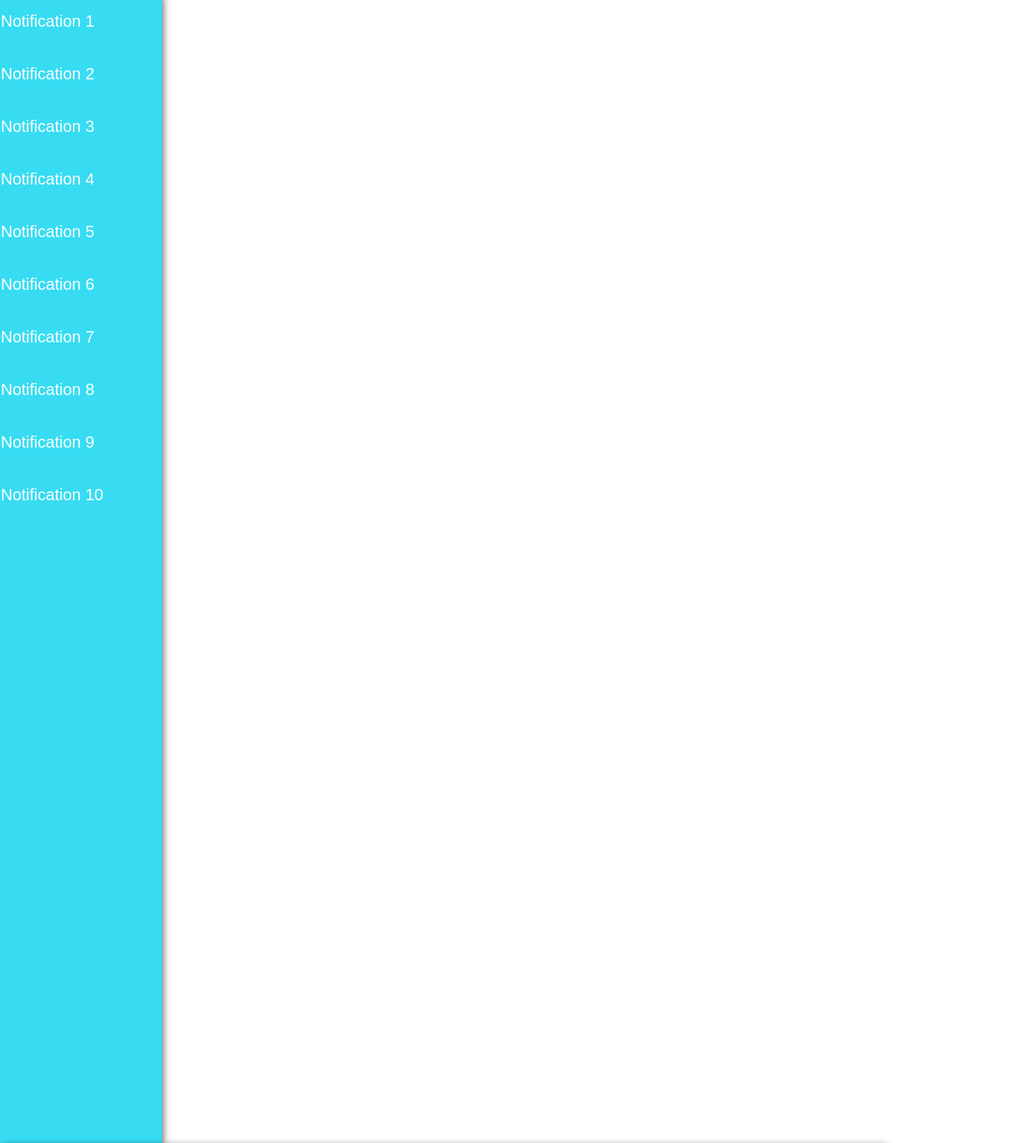
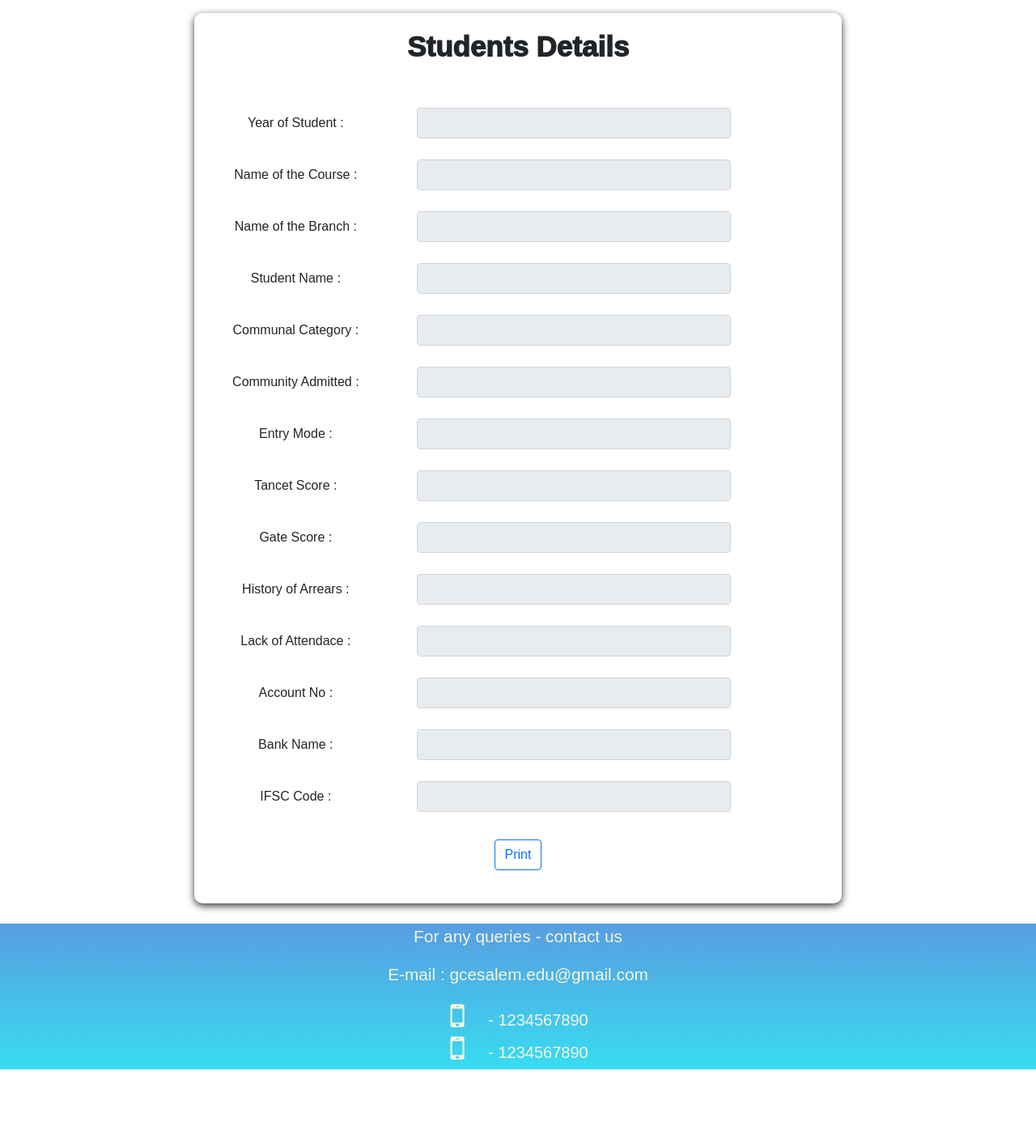
Before and after one commit to Vinothjv10/PG-Assistantship, an Angular app: page / in a window 1280 px wide. Shown: the part 158-1570 px from the top of the page at 81% size. After the commit the page ends 1479 px from the top, so only its background shows below. Built offline with nearby package versions, Linux system fonts and the light colour scheme.

Commit message:
💤💤

```diff
--- a/package.json
+++ b/package.json
@@ -18,6 +18,7 @@
     "@angular/platform-browser": "~13.1.0",
     "@angular/platform-browser-dynamic": "~13.1.0",
     "@angular/router": "~13.1.0",
+    "jspdf": "^2.5.1",
     "rxjs": "~7.4.0",
     "tslib": "^2.3.0",
     "zone.js": "~0.11.4"
--- a/src/app/app.component.html
+++ b/src/app/app.component.html
@@ -13,8 +13,9 @@
 <!-- Login -->
 
 <!-- <app-login></app-login> -->
-<app-details-form></app-details-form>
+<!-- <app-details-form></app-details-form> -->
 <!-- <app-college-name></app-college-name> -->
+<app-view-form></app-view-form>
 
 <br>
 <!--Footer-->
--- a/src/app/details-form/details-form.component.html
+++ b/src/app/details-form/details-form.component.html
@@ -1,4 +1,4 @@
-<div *ngIf="Last">
+<div *ngIf="!Last">
 
 
     <div class="details-container pt-3">
@@ -57,7 +57,7 @@
                             <td id="detail-gama" class="pt-3">:</td>
                             <td class="pt-3">
                                 <select style="max-width: 400px;" formControlName="year" class="form-control"
-                                    [ngClass]="{ 'is-invalid': submitted && f.year.errors }">
+                                    [(ngModel)]="value1" [ngClass]="{ 'is-invalid': submitted && f.year.errors }">
                                     <option value="">Choose...</option>
                                     <option value="I Year">I Year</option>
                                     <option value="II Year">II Year</option>
@@ -86,7 +86,8 @@
                             <td id="detail-gama" class="pt-3">:</td>
                             <td class="pt-3">
                                 <select class="form-control" style="max-width: 400px;" formControlName="branch"
-                                    class="form-control" [ngClass]="{ 'is-invalid': submitted && f.branch.errors }">
+                                    [(ngModel)]="value2" class="form-control"
+                                    [ngClass]="{ 'is-invalid': submitted && f.branch.errors }">
                                     <option value="">Choose...</option>
                                     <option value="M.E STRUCTURAL">M.E STRUCTURAL</option>
                                     <option value="M.E CAD">M.E CAD</option>
@@ -116,7 +117,7 @@
                             <td id="detail-name" class="pt-3">Communal Category in which the candidate was admitted</td>
                             <td id="detail-gama" class="pt-3">:</td>
                             <td class="pt-3">
-                                <select formControlName="communa_lCategory" class="form-control"
+                                <select formControlName="communa_lCategory" class="form-control" [(ngModel)]="value3"
                                     [ngClass]="{ 'is-invalid': submitted && f.communa_lCategory.errors }"
                                     style="max-width: 400px;">
                                     <option value="">Choose...</option>
@@ -139,7 +140,7 @@
                             <td id="detail-name" class="pt-3">Community of the Student Admitted</td>
                             <td id="detail-gama" class="pt-3">:</td>
                             <td class="pt-3">
-                                <select formControlName="community_Admitted" class="form-control"
+                                <select formControlName="community_Admitted" class="form-control" [(ngModel)]="value4"
                                     [ngClass]="{ 'is-invalid': submitted && f.community_Admitted.errors }"
                                     style="max-width: 400px;">
                                     <option value="">Choose...</option>
@@ -163,7 +164,7 @@
                             <td id="detail-name" class="pt-3">Entry Mode Whether</td>
                             <td id="detail-gama" class="pt-3">:</td>
                             <td class="pt-3">
-                                <select formControlName="entry_Mode" class="form-control"
+                                <select formControlName="entry_Mode" class="form-control" [(ngModel)]="value5"
                                     [ngClass]="{ 'is-invalid': submitted && f.entry_Mode.errors }"
                                     style="max-width: 400px;">
                                     <option value="">Choose...</option>
@@ -279,6 +280,7 @@
 </div>
 
 
-<app-view-form *ngIf="Last" name1={{course_name}} stud_name={{Name}} tancet={{Tancet}} gate={{Gate}}
+<app-view-form *ngIf="Last" Year_of_student={{value1}} name1={{course_name}} branch={{value2}} Stud_name={{Name}}
+    Communa_lCategory={{value3}} Community_Admitted={{value4}} Entry_Mode={{value5}} tancet={{Tancet}} gate={{Gate}}
     history_arrear={{History_arrea}} attendance={{Attendance}} account_no={{Account_no}} bank_name={{Bank_name}}
     ifsc_code={{Ifsc_code}}></app-view-form>
--- a/src/app/view-form/view-form.component.css
+++ b/src/app/view-form/view-form.component.css
@@ -0,0 +1,29 @@
+.container{
+    display: flex;
+    justify-content: center;
+    flex-wrap: nowrap;
+}
+.rows{
+    width: 800px;
+    height: 1100px;
+    margin-right: 0px;
+    border-radius: 10px;
+    box-shadow: 0 3px 10px rgb(0 0 0 / 0.8);
+}
+#input{
+    width: 300px;
+}
+.boxes{
+    width: 200px;
+    height: 100px;
+    background: red;
+}
+button:hover{
+    background: linear-gradient(to bottom,#599de0,#37DCF2);
+    color: aliceblue;
+    font-size: 16px;
+  }
+p{
+    font-size: 35px;
+    font-weight: 1000;
+}
--- a/src/app/view-form/view-form.component.html
+++ b/src/app/view-form/view-form.component.html
@@ -1,31 +1,104 @@
-<br>
-<br>
-<label for="">sdfsdfs</label>
-<input type="text" name="" id="" value="{{name1}}" readonly>
-<br>
-<br>
-<label for="">sdfsdfs</label>
-<input type="text" name="" id="" value="{{stud_name}}" readonly>
-<br>
-<br>
-<label for="">sdfsdfs</label>
-<input type="text" name="" id="" value="{{tancet}}" readonly><br>
-<br>
-<label for="">sdfsdfs</label>
-<input type="text" name="" id="" value="{{gate}}" readonly>
-<br>
-<br>
-<label for="">sdfsdfs</label>
-<input type="text" name="" id="" value="{{history_arrear}}" readonly><br>
-<br>
-<label for="">sdfsdfs</label>
-<input type="text" name="" id="" value="{{attendance}}" readonly><br>
-<br>
-<label for="">sdfsdfs</label>
-<input type="text" name="" id="" value="{{account_no}}" readonly><br>
-<br>
-<label for="">sdfsdfs</label>
-<input type="text" name="" id="" value="{{bank_name}}" readonly><br>
-<br>
-<label for="">sdfsdfs</label>
-<input type="text" name="" id="" value="{{ifsc_code}}" readonly>
+<div class="container">
+    <div class="rows mt-4" style="text-align: center;">
+        <p class="mt-3">Students Details</p>
+        <div class="form-group row mt-5">
+            <label for="inputPassword" class="col-sm-4 col-form-label">Year of Student :</label>
+            <br><br>
+            <div class="col-sm-6">
+                <input type="text" class="form-control" value="{{Year_of_student}}" readonly>
+            </div>
+        </div>
+        <div class="form-group row mt-3">
+            <label for="inputPassword" class="col-sm-4 col-form-label">Name of the Course :</label>
+            <br><br>
+            <div class="col-sm-6">
+                <input type="text" class="form-control" value="{{name1}}" readonly>
+            </div>
+        </div>
+        <div class="form-group row mt-3">
+            <label for="inputPassword" class="col-sm-4 col-form-label">Name of the Branch :</label>
+            <br><br>
+            <div class="col-sm-6">
+                <input type="text" class="form-control" value="{{branch}}" readonly>
+            </div>
+        </div>
+        <div class="form-group row mt-3">
+            <label for="inputPassword" class="col-sm-4 col-form-label"> Student Name :</label>
+            <br><br>
+            <div class="col-sm-6">
+                <input type="text" class="form-control" value="{{Stud_name}}" readonly>
+            </div>
+        </div>
+        <div class="form-group row mt-3">
+            <label for="inputPassword" class="col-sm-4 col-form-label">Communal Category :</label>
+            <br><br>
+            <div class="col-sm-6">
+                <input type="text" class="form-control" value="{{Communa_lCategory}}" readonly>
+            </div>
+        </div>
+        <div class="form-group row mt-3">
+            <label for="inputPassword" class="col-sm-4 col-form-label"> Community Admitted :</label>
+            <br><br>
+            <div class="col-sm-6">
+                <input type="text" class="form-control" value="{{Community_Admitted}}" readonly>
+            </div>
+        </div>
+        <div class="form-group row mt-3">
+            <label for="inputPassword" class="col-sm-4 col-form-label"> Entry Mode :</label>
+            <br><br>
+            <div class="col-sm-6">
+                <input type="text" class="form-control" value="{{Entry_Mode}}" readonly>
+            </div>
+        </div>
+        <div class="form-group row mt-3">
+            <label for="inputPassword" class="col-sm-4 col-form-label"> Tancet Score :</label>
+            <br><br>
+            <div class="col-sm-6">
+                <input type="text" class="form-control" value="{{tancet}}" readonly>
+            </div>
+        </div>
+        <div class="form-group row mt-3">
+            <label for="inputPassword" class="col-sm-4 col-form-label"> Gate Score :</label>
+            <br><br>
+            <div class="col-sm-6">
+                <input type="text" class="form-control" value="{{gate}}" readonly>
+            </div>
+        </div>
+        <div class="form-group row mt-3">
+            <label for="inputPassword" class="col-sm-4 col-form-label"> History of Arrears :</label>
+            <br><br>
+            <div class="col-sm-6">
+                <input type="text" class="form-control" value="{{history_arrear}}" readonly>
+            </div>
+        </div>
+        <div class="form-group row mt-3">
+            <label for="inputPassword" class="col-sm-4 col-form-label"> Lack of Attendace :</label>
+            <br><br>
+            <div class="col-sm-6">
+                <input type="text" class="form-control" value="{{attendance}}" readonly>
+            </div>
+        </div>
+        <div class="form-group row mt-3">
+            <label for="inputPassword" class="col-sm-4 col-form-label"> Account No :</label>
+            <br><br>
+            <div class="col-sm-6">
+                <input type="text" class="form-control" value="{{account_no}}" readonly>
+            </div>
+        </div>
+        <div class="form-group row mt-3">
+            <label for="inputPassword" class="col-sm-4 col-form-label"> Bank Name :</label>
+            <br><br>
+            <div class="col-sm-6">
+                <input type="text" class="form-control" value="{{bank_name}}" readonly>
+            </div>
+        </div>
+        <div class="form-group row mt-3">
+            <label for="inputPassword" class="col-sm-4 col-form-label"> IFSC Code :</label>
+            <br><br>
+            <div class="col-sm-6">
+                <input type="text" class="form-control" value="{{ifsc_code}}" readonly>
+            </div>
+        </div>
+        <button class="btn btn-outline-primary mt-4" (click)="printout()">Print</button>
+    </div>
+</div>
--- a/src/app/view-form/view-form.component.ts
+++ b/src/app/view-form/view-form.component.ts
@@ -1,4 +1,5 @@
-import { Component, Input, OnInit } from '@angular/core';
+import { Component, ElementRef, Input, OnInit, ViewChild } from '@angular/core';
+import { jsPDF } from 'jspdf';
 
 @Component({
   selector: 'app-view-form',
@@ -7,8 +8,11 @@ import { Component, Input, OnInit } from '@angular/core';
 })
 export class ViewFormComponent implements OnInit {
 
+  @ViewChild('pdfTable', { static: false }) pdfTable: ElementRef;
+
+
   @Input() name1: any;
-  @Input() stud_name: any;
+  @Input() Stud_name: any;
   @Input() tancet: any;
   @Input() gate: any;
   @Input() history_arrear: any;
@@ -16,10 +20,18 @@ export class ViewFormComponent implements OnInit {
   @Input() account_no: any;
   @Input() bank_name: any;
   @Input() ifsc_code: any;
+  @Input() Year_of_student: any;
+  @Input() branch: any;
+  @Input() Communa_lCategory: any;
+  @Input() Community_Admitted: any;
+  @Input() Entry_Mode: any;
+
 
   constructor() { }
 
   ngOnInit(): void {
   }
+  printout() {
 
+  }
 }
```
Also changed, not shown: src/app/details-form/details-form.component.ts (+7 -3 lines), 1 other file (tests, documents, lock files or other folders).
